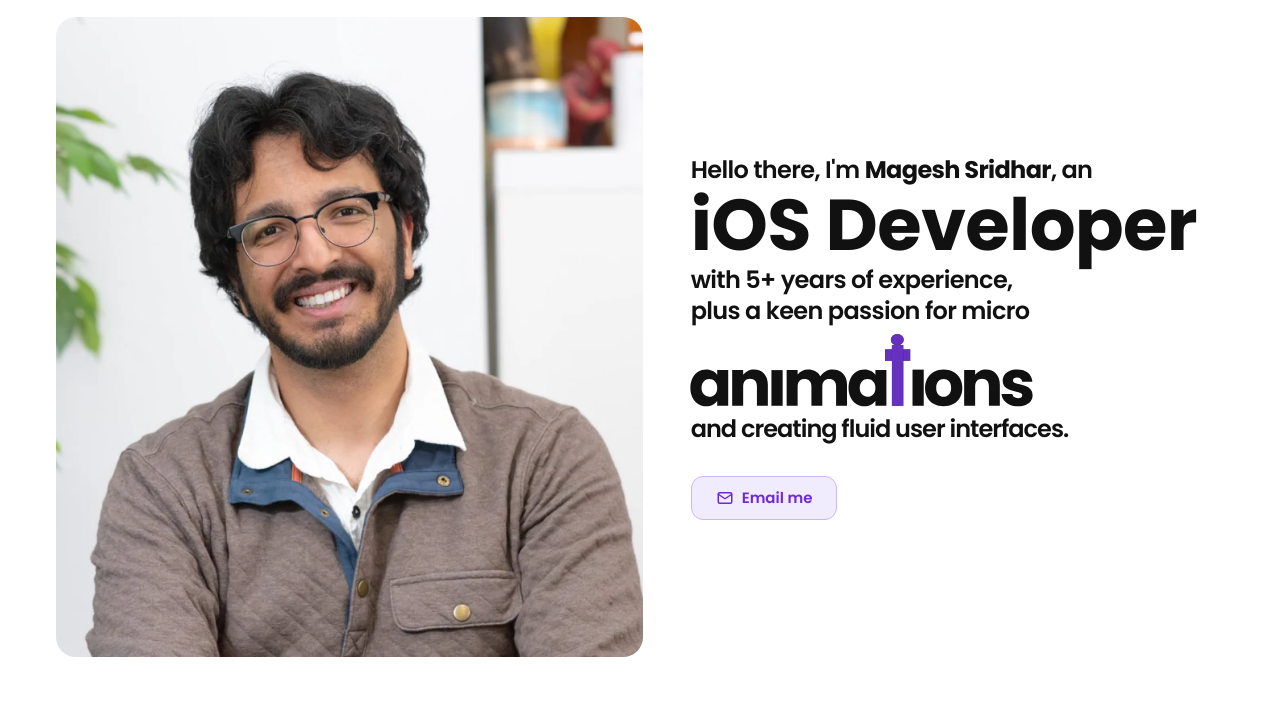
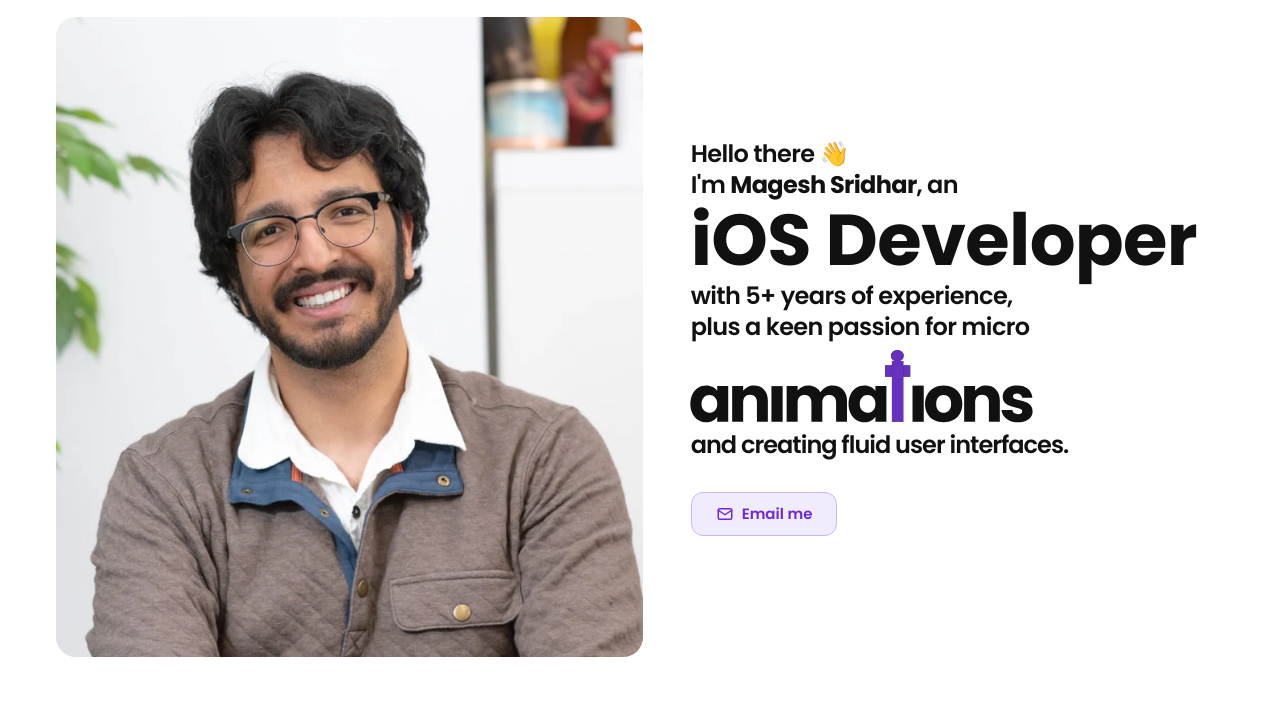
Before and after one commit to mageshsridhar/mageshsridhar.github.io, a plain HTML site: page index.html in a window 1280 px wide. Shown: the part 73-800 px from the top of the page. Drawn offline with Linux system fonts and the light colour scheme.

Commit message:
Hero: greeting on its own line with a wave
Co-Authored-By: Claude Opus 5.5 <noreply@anthropic.com>

```diff
--- a/index.html
+++ b/index.html
@@ -46,7 +46,8 @@
       <img class="hero-photo" src="assets/hero-960.webp" srcset="assets/hero-800.webp 800w, assets/hero-960.webp 958w" sizes="(min-width: 1000px) min(45vw, 590px), 100vw" fetchpriority="high" alt="Portrait of Magesh Sridhar">
       <div class="hero-text">
       <div class="hero-copy">
-        <p class="hero-line">Hello there, I'm <strong>Magesh Sridhar</strong>, an</p>
+        <p class="hero-line">Hello there <span class="wave" role="img" aria-label="waving hand">👋</span></p>
+        <p class="hero-line">I'm <strong>Magesh Sridhar</strong>, an</p>
         <h1>iOS Developer</h1>
         <p class="hero-line">with 5+ years of experience,</p>
         <p class="hero-line">plus a keen passion for micro</p>
--- a/style.css
+++ b/style.css
@@ -490,7 +490,7 @@ a { color: inherit; }
 .slide-text .made + h3 { margin-top: -11px; }   /* sit the label close to its title */
 .bento .slide-text .made + h3 { margin-top: -3px; }
 
-/* Hero entrance, once on page load, in two groups: the first three lines rise
+/* Hero entrance, once on page load, in two groups: the first four lines rise
    in together, then the last three (the wordmark among them). The wordmark's
    ball starts bouncing once it has landed (its delay="1600" attribute), then
    the Email button follows. The .intro class is added by the head script only when
@@ -502,5 +502,5 @@ a { color: inherit; }
   animation: hero-rise 1s cubic-bezier(.22, 1, .36, 1) both;
   animation-delay: var(--d, 0ms);
 }
-.intro .hero-copy > :nth-child(n + 4) { --d: 700ms; }   /* "plus a keen…", wordmark, "and creating…" */
+.intro .hero-copy > :nth-child(n + 5) { --d: 700ms; }   /* "plus a keen…", wordmark, "and creating…" */
 .intro .hero .cta-row { --d: 1500ms; }
```
